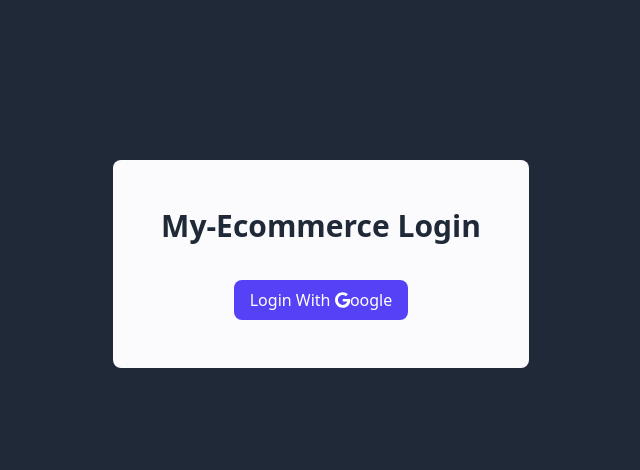
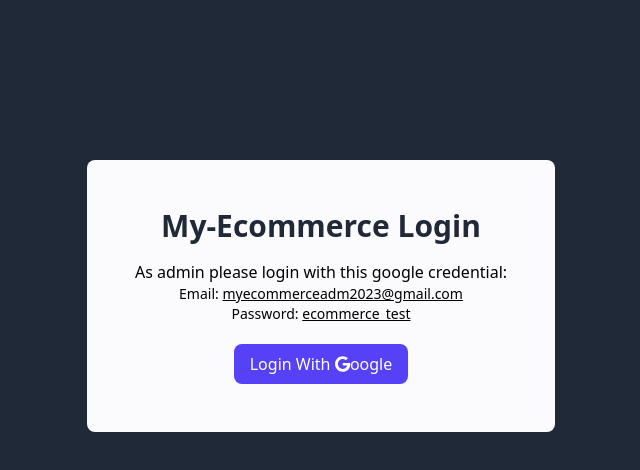
Before and after one commit to MoisesFGNeto/E-commerce-admin-panel, a Next.js app: page / in a window 1280 px wide. Shown: the top 470 px of the page, without its empty margins (319-959 px from the left). Built offline with nearby package versions, Linux system fonts and the light colour scheme; no server answers.

Commit message:
login page updated

```diff
--- a/components/Layout.js
+++ b/components/Layout.js
@@ -17,6 +17,13 @@
       <div className='bg-gray-800 w-screen h-screen flex items-center'>
         <div className=" login-form">
           <h1 className="text-3xl font-bold mb-4">My-Ecommerce Login</h1>
+          <div>
+          <p className="text-bold">As admin please login with this google credential: </p>
+          <p className="text-sm ">Email: <span className="text-decoration-line: underline">myecommerceadm2023@gmail.com</span></p>
+          <p className="text-sm ">Password: <span className="text-decoration-line: underline">ecommerce_test</span></p>
+          </div>
+
+
           <button
             onClick={login}
             className="p-2 px-4 mt-5 rounded-lg bg-primary border-0 text-white" >
```
